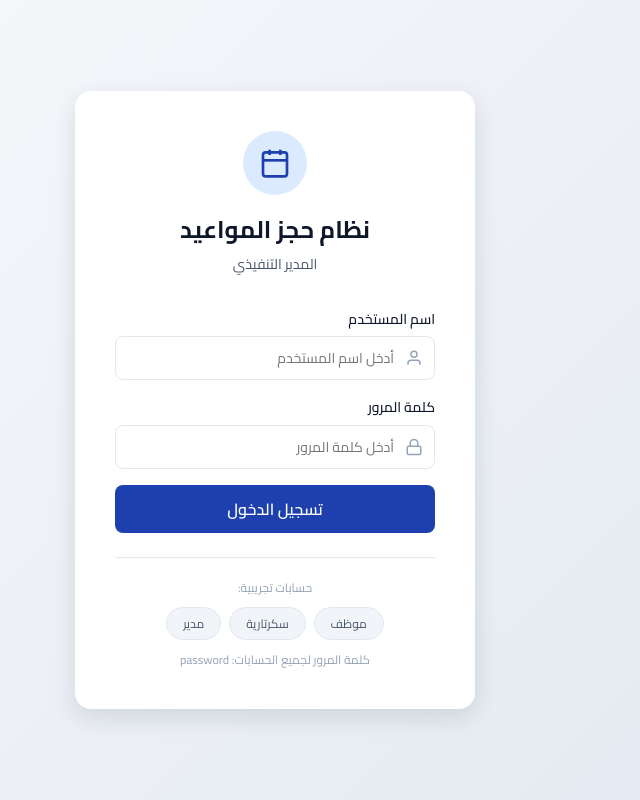
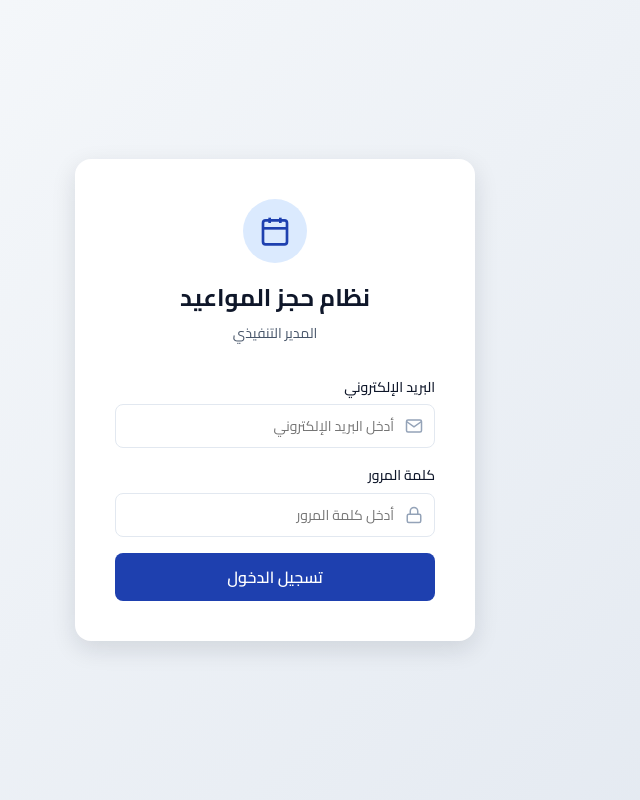
Before and after one commit to hamdyadam97/executive_appointments, a Django app: page /login/ in a window 1280 px wide. Shown: the whole page, without its empty margins (365-1005 px from the left). Run offline with Django 5.2, Linux system fonts and the light colour scheme.

Commit message:
upolad all

```diff
--- a/appointments/forms.py
+++ b/appointments/forms.py
@@ -4,12 +4,12 @@ from .models import Appointment, User, Branch
 
 
 class LoginForm(forms.Form):
-    username = forms.CharField(
-        widget=forms.TextInput(attrs={
-            'placeholder': 'أدخل اسم المستخدم',
+    email = forms.EmailField(
+        widget=forms.EmailInput(attrs={
+            'placeholder': 'أدخل البريد الإلكتروني',
             'class': 'form-input',
         }),
-        label='اسم المستخدم',
+        label='البريد الإلكتروني',
     )
     password = forms.CharField(
         widget=forms.PasswordInput(attrs={
--- a/appointments/views.py
+++ b/appointments/views.py
@@ -23,14 +23,14 @@ def login_view(request):
     if request.method == 'POST':
         form = LoginForm(request.POST)
         if form.is_valid():
-            username = form.cleaned_data['username']
+            email = form.cleaned_data['email']
             password = form.cleaned_data['password']
-            user = authenticate(request, username=username, password=password)
+            user = authenticate(request, email=email, password=password)
             if user is not None:
                 auth_login(request, user)
                 return redirect('dashboard')
             else:
-                messages.error(request, 'اسم المستخدم أو كلمة المرور غير صحيحة')
+                messages.error(request, 'البريد الإلكتروني أو كلمة المرور غير صحيحة')
     else:
         form = LoginForm()
 
--- a/executive_appointments/settings.py
+++ b/executive_appointments/settings.py
@@ -121,6 +121,11 @@ LOGIN_REDIRECT_URL = '/'
 LOGIN_URL = '/login/'
 LOGOUT_REDIRECT_URL = '/login/'
 
+AUTHENTICATION_BACKENDS = [
+    'appointments.backends.EmailBackend',
+    'django.contrib.auth.backends.ModelBackend',
+]
+
 # Email
 EMAIL_BACKEND = os.environ.get('EMAIL_BACKEND', 'django.core.mail.backends.console.EmailBackend')
 EMAIL_HOST = os.environ.get('EMAIL_HOST', '')
--- a/templates/appointments/login.html
+++ b/templates/appointments/login.html
@@ -23,13 +23,13 @@
             {% csrf_token %}
 
             <div class="form-group">
-                <label>{{ form.username.label }}</label>
+                <label>{{ form.email.label }}</label>
                 <div class="input-wrapper">
                     <svg class="input-icon" width="18" height="18" viewBox="0 0 24 24" fill="none" stroke="currentColor" stroke-width="2">
-                        <path d="M20 21v-2a4 4 0 0 0-4-4H8a4 4 0 0 0-4 4v2"></path>
-                        <circle cx="12" cy="7" r="4"></circle>
+                        <path d="M4 4h16c1.1 0 2 .9 2 2v12c0 1.1-.9 2-2 2H4c-1.1 0-2-.9-2-2V6c0-1.1.9-2 2-2z"></path>
+                        <polyline points="22,6 12,13 2,6"></polyline>
                     </svg>
-                    {{ form.username }}
+                    {{ form.email }}
                 </div>
             </div>
 
@@ -46,24 +46,6 @@
 
             <button type="submit" class="btn btn-primary btn-full">تسجيل الدخول</button>
         </form>
-
-        <!-- Demo accounts -->
-        <div class="demo-accounts">
-            <p class="demo-title">حسابات تجريبية:</p>
-            <div class="demo-badges">
-                <span class="demo-badge" onclick="fillLogin('employee')">موظف</span>
-                <span class="demo-badge" onclick="fillLogin('secretary')">سكرتارية</span>
-                <span class="demo-badge" onclick="fillLogin('executive')">مدير</span>
-            </div>
-            <p class="demo-hint">كلمة المرور لجميع الحسابات: password</p>
-        </div>
     </div>
 </div>
-
-<script>
-function fillLogin(username) {
-    document.querySelector('input[name="username"]').value = username;
-    document.querySelector('input[name="password"]').value = 'password';
-}
-</script>
 {% endblock %}
```
Also changed, not shown: appointments/backends.py (added, +26 -0 lines), db.sqlite3.
